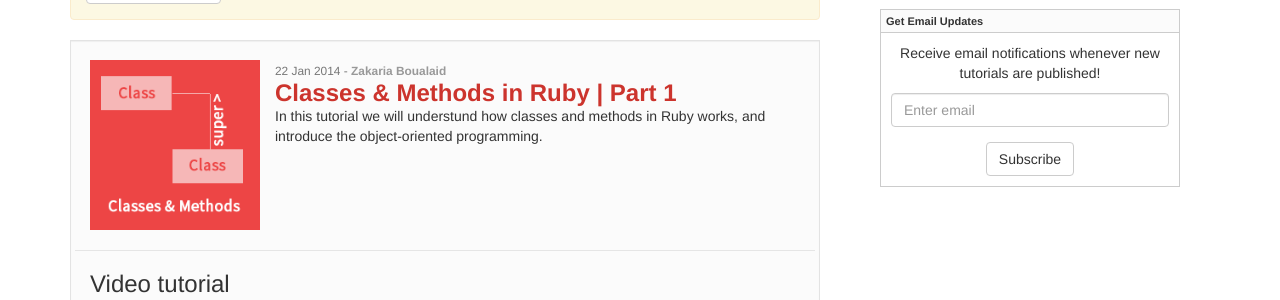
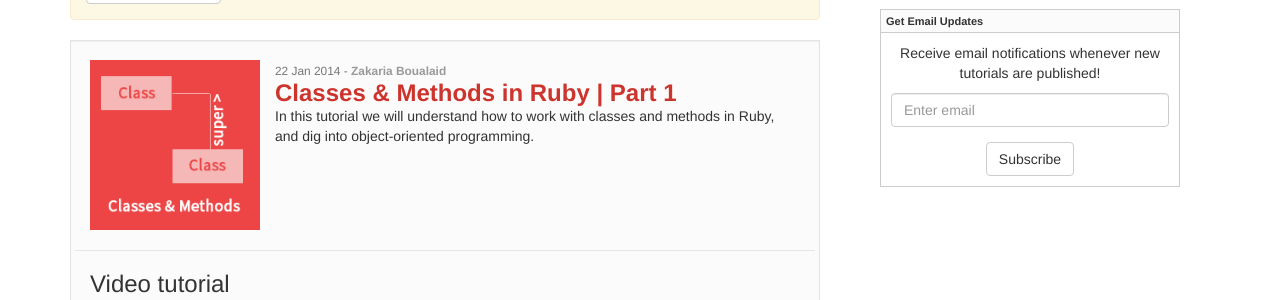
Before and after one commit to MoroccanRubyist/moroccanrubyist.github.io, a Jekyll site: the page built from _posts/2014-01-22-classes-and-methods-in-ruby-part-one.markdown, in a window 1280 px wide and 900 px high. Shown: the part 232-532 px from the top of the window. Built offline with Jekyll 4.4.1, drawn with Linux system fonts in a browser that asks for light colours; nearby versions of some CDN libraries; Markdown is read by kramdown in place of the engine named in the settings.

Commit message:
Remove Thumbs.db

```diff
--- a/_posts/2014-01-22-classes-and-methods-in-ruby-part-one.markdown
+++ b/_posts/2014-01-22-classes-and-methods-in-ruby-part-one.markdown
@@ -6,7 +6,8 @@ author: Zakaria Boualaid
 github: ZakariaBoualaid
 categories: sessions ruby
 thumbnail: classes-thum1.png
-description: In this tutorial we will understund how classes and methods in Ruby works, and introduce the object-oriented programming.
+description: In this tutorial we will understand how to work with classes and methods in Ruby, and dig into
+  object-oriented programming.
 youtube: 7FV5C2To6nQ
 ---
 
```
Also changed, not shown: 2 other files.
